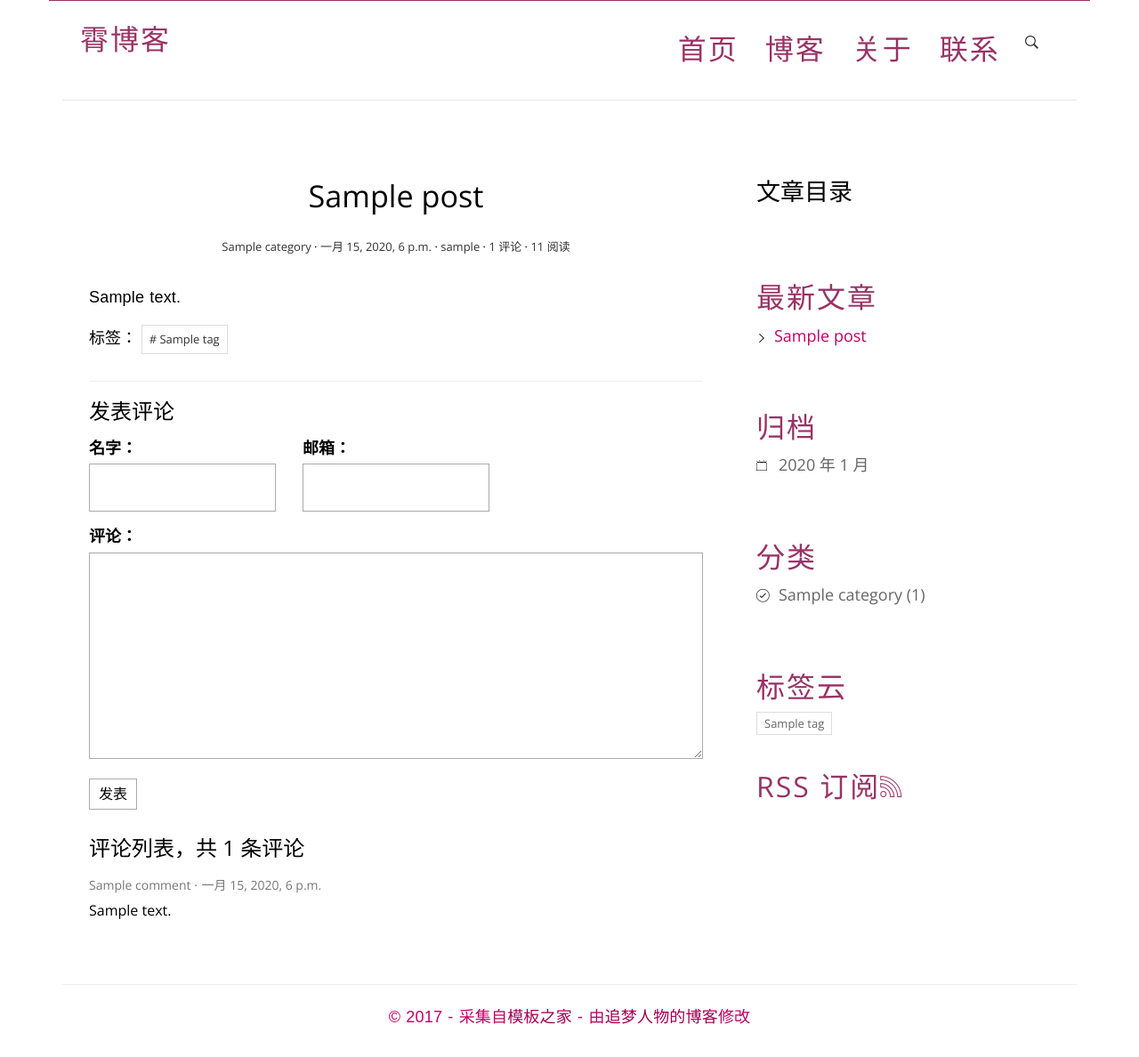
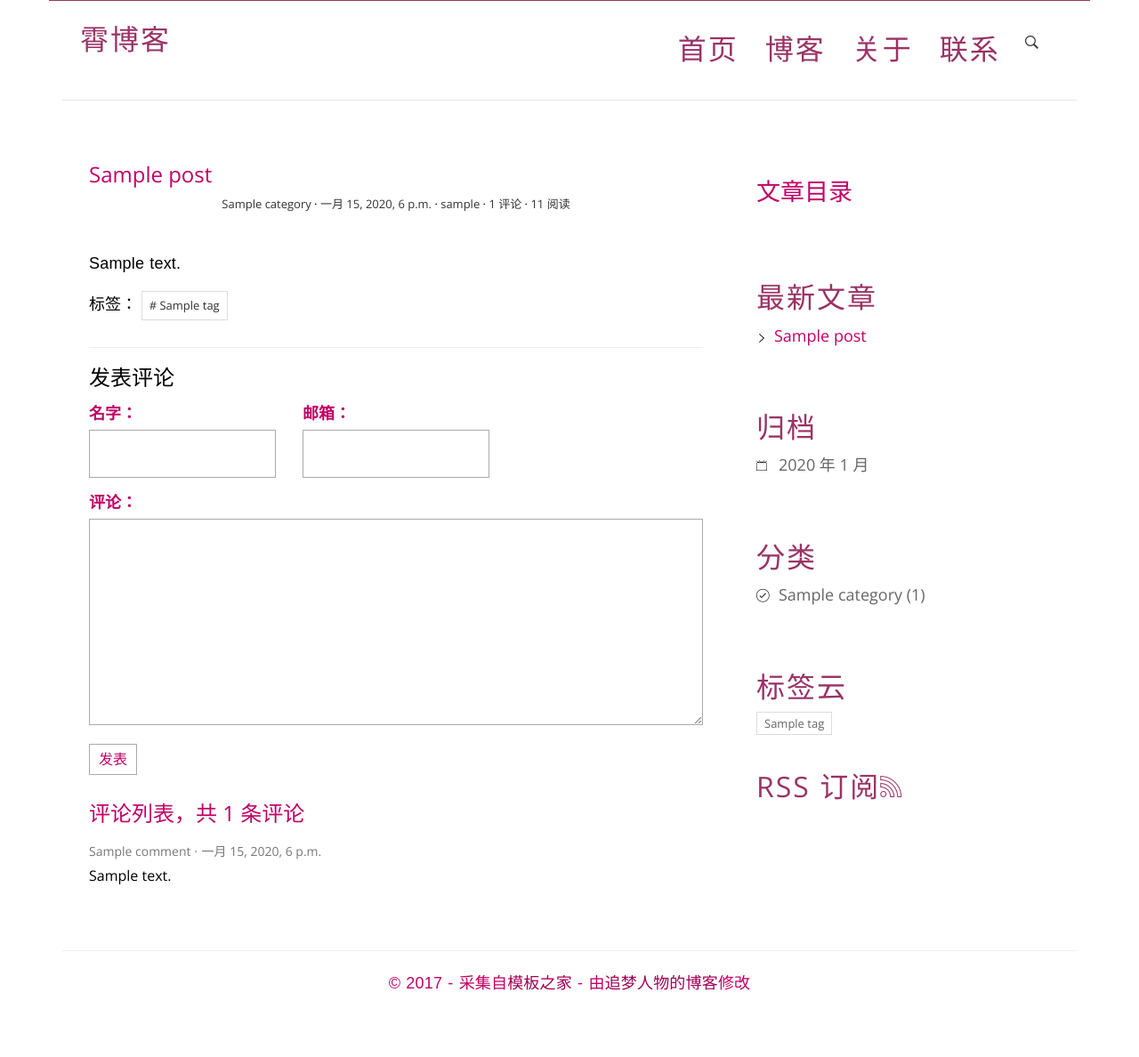
Before and after one commit to ZeroMoint/django-blog-tutorial, a Django app: page /post/1/ in a window 1280 px wide. Shown: the part 159-1347 px from the top of the page at 89% size. After the commit the page ends 1272 px from the top, so only its background shows below. Run offline with Django 3.2, Linux system fonts and the light colour scheme; tables that the repository leaves empty hold one stand-in row (values such as "Sample post"); some libraries are stand-ins or nearby versions.

Commit message:
Update detail.html

```diff
--- a/templates/blog/detail.html
+++ b/templates/blog/detail.html
@@ -2,7 +2,7 @@
 {% block main %}
                 <article class="post post-{{ post.pk }}">
   <header class="entry-header">
-    <h1 class="entry-title">{{ post.title }}</h1>
+    <h3 style='color:#C10066;'>{{ post.title }}</h3>
     <div class="entry-meta">
       <span class="post-category"><a href="{% url 'blog:category' post.category.pk %}">{{ post.category.name }}</a></span>
       <span class="post-date"><a href="#"><time class="entry-date"
@@ -13,7 +13,7 @@
     </div>
   </header>
   <div class="entry-content clearfix">
-    {{ post.body|safe }}
+    <p style='color:#C10066'>{{ post.body|safe }}</p>
     <div class="widget-tag-cloud">
                 <ul>
                     标签：
@@ -32,26 +32,26 @@
   {% csrf_token %}
   <div class="row">
     <div class="col-md-4">
-      <label for="{{ form.name.id_for_label }}">名字：</label>
+      <label style='color:#C10066;' for="{{ form.name.id_for_label }}">名字：</label>
       {{ form.name }}
       {{ form.name.errors }}
     </div>
     <div class="col-md-4">
-      <label for="{{ form.email.id_for_label }}">邮箱：</label>
+      <label style='color:#C10066;' for="{{ form.email.id_for_label }}">邮箱：</label>
       {{ form.email }}
       {{ form.email.errors }}
     </div>
     <div class="col-md-12">
-      <label for="{{ form.text.id_for_label }}">评论：</label>
+      <label style='color:#C10066;' for="{{ form.text.id_for_label }}">评论：</label>
       {{ form.text }}
       {{ form.text.errors }}
-      <button type="submit" class="comment-btn">发表</button>
+      <button style='color:#C10066;' type="submit" class="comment-btn">发表</button>
     </div>
   </div>    <!-- row -->
 </form>
 
                     <div class="comment-list-panel">
-                        <h3>评论列表，共 <span>{{ post.comment_set.count }}</span> 条评论</h3>
+                        <h3 style='color:#C10066;'>评论列表，共 <span>{{ post.comment_set.count }}</span> 条评论</h3>
                         <ul class="comment-list list-unstyled">
         {% for comment in comment_list %}
         <li class="comment-item">
@@ -72,7 +72,7 @@
 
             {% block toc %}
                 <div class="widget widget-content">
-                    <h3 class="widget-title">文章目录</h3>
+                    <h3 class="widget-title" style='color:#C10066;'>文章目录</h3>
                     {{ post.toc|safe }}
                 </div>
             {% endblock toc %}
```
